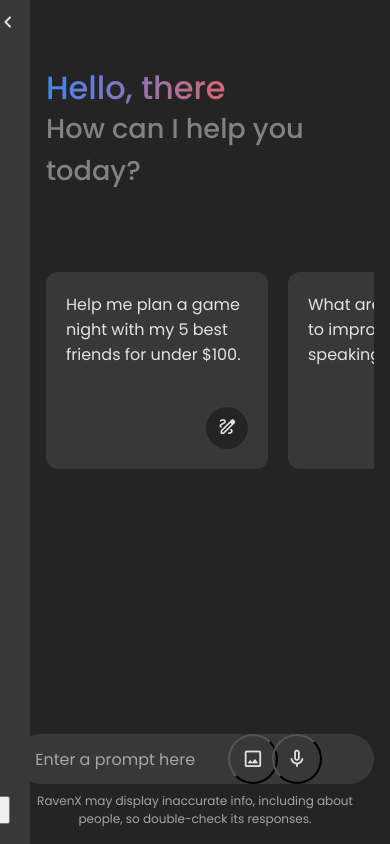
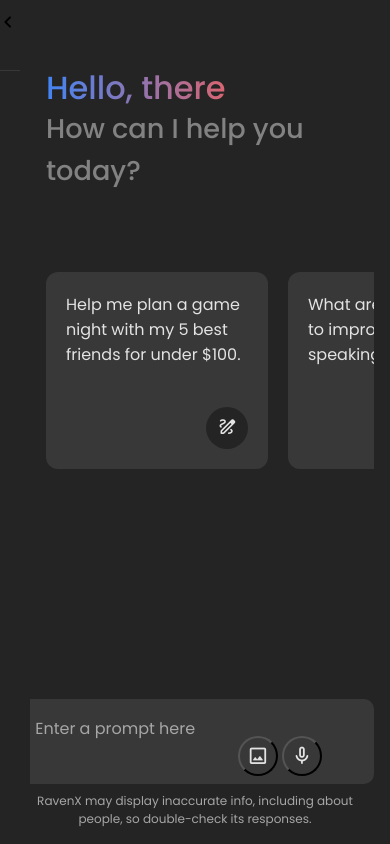
Before and after one commit to whiterven/ravenx, a Flask app: page / in a window 390 px wide. Run offline with Flask 3, Linux system fonts and the light colour scheme.

Commit message:
update page display and responsiveness

```diff
--- a/static/css/style.css
+++ b/static/css/style.css
@@ -9,27 +9,18 @@
 }
 
 :root {
-  /* Dark mode colors */
   --text-color: #E3E3E3;
   --subheading-color: #828282;
   --placeholder-color: #A6A6A6;
   --primary-color: #242424;
   --secondary-color: #383838;
   --secondary-hover-color: #444;
-}
-
-.light_mode {
-  /* Light mode colors */
-  --text-color: #222;
-  --subheading-color: #A0A0A0;
-  --placeholder-color: #6C6C6C;
-  --primary-color: #FFF;
-  --secondary-color: #E9EEF6;
-  --secondary-hover-color: #DBE1EA;
+  --message-border-color: rgba(255, 255, 255, 0.1);
 }
 
 body {
   background: var(--primary-color);
+  color: var(--text-color);
 }
 
 .header,
@@ -245,14 +243,12 @@ body.hide-header .header {
 
 .typing-form .input-wrapper {
   width: 100%;
-  height: 56px;
   display: flex;
   position: relative;
-  align-items: center;
+  align-items: flex-end;
 }
 
 .typing-form .typing-input {
-  height: 100%;
   width: 100%;
   border: none;
   outline: none;
@@ -260,8 +256,10 @@ body.hide-header .header {
   font-size: 1rem;
   color: var(--text-color);
   padding: 1.1rem 9rem 1.1rem 1.5rem;
-  border-radius: 100px;
+  border-radius: 10px;
   background: var(--secondary-color);
+  min-height: 56px;
+  max-height: 200px;
 }
 
 .typing-form .typing-input:focus {
@@ -287,9 +284,9 @@ body.hide-header .header {
   background: transparent;
   position: absolute;
   right: 8px;
+  bottom: 8px;
 }
 
-/* Specific icon positioning */
 #upload-image-button {
   right: 96px;
 }
@@ -328,15 +316,14 @@ body.hide-header .header {
   display: flex;
   align-items: center;
   justify-content: center;
-  background: none; /* No background for the delete button */
+  background: none;
   font-size: 1.25rem;
-  z-index: 1000; /* Ensure button is above other elements */
 }
-
 
 .typing-form #send-message-button {
   position: absolute;
-  right: 0;
+  right: 8px;
+  bottom: 8px;
   outline: none;
   border: none;
   transform: scale(0);
@@ -355,48 +342,13 @@ body.hide-header .header {
   color: var(--placeholder-color);
 }
 
-/* Responsive media query code for small screen */
-@media (max-width: 768px) {
-  .header :is(.title, .subtitle) {
-    font-size: 2rem;
-    line-height: 2.6rem;
-  }
-
-  .header .subtitle {
-    font-size: 1.7rem;
-  }
-
-  .typing-area :where(.typing-form, .action-buttons) {
-    gap: 0.4rem;
-  }
-
-  .typing-form .input-wrapper {
-    height: 50px;
-  }
-
-  .typing-form .typing-input {
-    padding: 1.1rem 3.5rem 1.1rem 1.2rem;
-  }
-
-  .typing-area .icon {
-    height: 50px;
-    width: 50px;
-  }
-
-  .typing-area .disclaimer-text {
-    font-size: 0.75rem;
-    margin-top: 0.5rem;
-  }
-}
-
-/* Sidebar styles */
 .sidebar {
   position: fixed;
   left: 0;
   top: 0;
   bottom: 0;
   width: 250px;
-  background: var(--secondary-color);
+  background: var(--primary-color);
   transition: transform 0.3s ease;
   transform: translateX(-220px);
   z-index: 1000;
@@ -415,7 +367,6 @@ body.hide-header .header {
   background: none;
   border: none;
   cursor: pointer;
-  color: var(--text-color);
   transition: transform 0.3s ease;
 }
 
@@ -423,20 +374,28 @@ body.hide-header .header {
   transform: rotate(180deg);
 }
 
-.previous-chats {
+.sidebar-content {
   flex-grow: 1;
   overflow-y: auto;
-  padding: 10px;
+  padding: 20px 10px;
+}
+
+.divider {
+  border: none;
+  border-top: 1px solid var(--secondary-color);
+  margin: 10px 0;
+}
+
+.previous-chats {
+  margin-top: 10px;
 }
 
 .sidebar-bottom {
   padding: 20px;
   display: flex;
-  flex-direction: column;
-  gap: 10px;
+  justify-content: center;
 }
 
-/* Adjusting main content */
 .main-content {
   margin-left: 30px;
   transition: margin-left 0.3s ease;
@@ -446,8 +405,71 @@ body.hide-header .header {
   margin-left: 250px;
 }
 
-/* Responsive adjustments */
+.chat-list .message img {
+  max-width: 100%;
+  border-radius: 5px;
+}
+
+#audio-preview {
+  margin-top: 10px;
+  display: flex;
+  align-items: center;
+  gap: 10px;
+}
+
+#audio-preview.hidden {
+  display: none;
+}
+
+#audio-preview button {
+  padding: 5px 10px;
+  border: none;
+  border-radius: 5px;
+  cursor: pointer;
+}
+
+#cancel-audio {
+  background-color: #e55865;
+  color: white;
+}
+
+#send-audio {
+  background-color: #4285f4;
+  color: white;
+}
+
 @media (max-width: 768px) {
+  .header :is(.title, .subtitle) {
+    font-size: 2rem;
+    line-height: 2.6rem;
+  }
+
+  .header .subtitle {
+    font-size: 1.7rem;
+  }
+
+  .typing-area :where(.typing-form, .action-buttons) {
+    gap: 0.4rem;
+  }
+
+  .typing-form .input-wrapper {
+    height: auto;
+  }
+
+  .typing-form .typing-input {
+    padding: 1.1rem 3.5rem 1.1rem 1.2rem;
+  }
+
+  .typing-area .icon {
+    height: 40px;
+    width: 40px;
+  }
+
+  .typing-area .disclaimer-text {
+    font-size: 0.75rem;
+    margin-top: 0.5rem;
+  }
+
   .sidebar {
     width: 200px;
     transform: translateX(-170px);
--- a/static/script.js
+++ b/static/script.js
@@ -1,7 +1,6 @@
 const typingForm = document.querySelector(".typing-form");
 const chatContainer = document.querySelector(".chat-list");
 const suggestions = document.querySelectorAll(".suggestion");
-const toggleThemeButton = document.querySelector("#theme-toggle-button");
 const deleteChatButton = document.querySelector("#delete-chat-button");
 const uploadImageButton = document.querySelector("#upload-image-button");
 const voiceInputButton = document.querySelector("#voice-input-button");
@@ -10,29 +9,35 @@ const sidebar = document.querySelector('.sidebar');
 const sidebarToggle = document.querySelector('#sidebar-toggle');
 const mainContent = document.querySelector('.main-content');
 const previousChats = document.querySelector('.previous-chats');
+const typingInput = document.querySelector('.typing-input');
+const audioPreview = document.querySelector('#audio-preview');
+const audioPlayer = document.querySelector('#audio-player');
+const cancelAudioButton = document.querySelector('#cancel-audio');
+const sendAudioButton = document.querySelector('#send-audio');
 
 // State variables
 let userMessage = null;
 let isResponseGenerating = false;
+let mediaRecorder;
+let audioChunks = [];
 
 // API configuration
-const API_KEY = "AIzaSyC7rRzi3oeNbDPGr7g_-QyJVOHFwIDkZQo"; // Your API key here
+const API_KEY = "AIzaSyC7rRzi3oeNbDPGr7g_-QyJVOHFwIDkZQo";
 const API_URL = `https://generativelanguage.googleapis.com/v1/models/gemini-1.5-pro:generateContent?key=${API_KEY}`;
 
-// Load theme and chat data from local storage on page load
+// Load chat data from local storage on page load
 const loadDataFromLocalstorage = () => {
   const savedChats = localStorage.getItem("saved-chats");
-  const isLightMode = (localStorage.getItem("themeColor") === "light_mode");
-
-  // Apply the stored theme
-  document.body.classList.toggle("light_mode", isLightMode);
-  toggleThemeButton.innerText = isLightMode ? "dark_mode" : "light_mode";
 
   // Restore saved chats or clear the chat container
   chatContainer.innerHTML = savedChats || '';
   document.body.classList.toggle("hide-header", savedChats);
 
   chatContainer.scrollTo(0, chatContainer.scrollHeight); // Scroll to the bottom
+
+  // Load previous chats into sidebar
+  const chatTitles = JSON.parse(localStorage.getItem("chat-titles")) || [];
+  chatTitles.forEach(title => addChatToSidebar(title));
 };
 
 // Create a new message element and return it
@@ -127,7 +132,7 @@ const copyMessage = (copyButton) => {
 
 // Handle sending outgoing chat messages
 const handleOutgoingChat = () => {
-  userMessage = typingForm.querySelector(".typing-input").value.trim() || userMessage;
+  userMessage = typingInput.value.trim() || userMessage;
   if (!userMessage || isResponseGenerating) return; // Exit if there is no message or response is generating
 
   isResponseGenerating = true;
@@ -135,7 +140,9 @@ const handleOutgoingChat = () => {
   const html = `<div class="message-content">
                   <img class="avatar" src="static/images/user.png" alt="User avatar">
                   <p class="text"></p>
-                </div>`;
+                </div>
+                <span onClick="editMessage(this)" class="icon material-symbols-rounded">edit</span>
+                <span onClick="regenerateResponse(this)" class="icon material-symbols-rounded">refresh</span>`;
 
   const outgoingMessageDiv = createMessageElement(html, "outgoing");
   outgoingMessageDiv.querySelector(".text").innerText = userMessage;
@@ -153,31 +160,90 @@ const handleImageUpload = () => {
   input.type = 'file';
   input.accept = 'image/*';
   input.onchange = (event) => {
-      const file = event.target.files[0];
-      if (file) {
-          // TODO: Handle image upload to server and response here
-          console.log(`Image selected: ${file.name}`);
-      }
+    const file = event.target.files[0];
+    if (file) {
+      const reader = new FileReader();
+      reader.onload = (e) => {
+        const img = document.createElement('img');
+        img.src = e.target.result;
+        img.alt = 'Uploaded Image';
+        userMessage = `<img src="${e.target.result}" alt="Uploaded Image">`;
+        handleOutgoingChat();
+      };
+      reader.readAsDataURL(file);
+    }
   };
   input.click();
 };
 
 // Function to handle voice input
 const handleVoiceInput = () => {
-  if ('webkitSpeechRecognition' in window) {
-      const recognition = new webkitSpeechRecognition();
-      recognition.continuous = false;
-      recognition.interimResults = false;
+  if (navigator.mediaDevices && navigator.mediaDevices.getUserMedia) {
+    navigator.mediaDevices.getUserMedia({ audio: true })
+      .then(stream => {
+        mediaRecorder = new MediaRecorder(stream);
+        audioChunks = [];
 
-      recognition.onresult = (event) => {
-          const transcript = event.results[0][0].transcript;
-          typingForm.querySelector(".typing-input").value = transcript;
-      };
+        mediaRecorder.ondataavailable = (event) => {
+          audioChunks.push(event.data);
+        };
 
-      recognition.start();
+        mediaRecorder.onstop = () => {
+          const audioBlob = new Blob(audioChunks, { type: 'audio/wav' });
+          const audioUrl = URL.createObjectURL(audioBlob);
+          audioPlayer.src = audioUrl;
+          audioPreview.classList.remove('hidden');
+        };
+
+        mediaRecorder.start();
+        voiceInputButton.textContent = 'stop';
+      })
+      .catch(error => console.error('Error accessing microphone:', error));
   } else {
-      console.log('Speech recognition not supported');
+    console.log('getUserMedia not supported on your browser!');
   }
+};
+
+// Function to stop recording
+const stopRecording = () => {
+  if (mediaRecorder && mediaRecorder.state === 'recording') {
+    mediaRecorder.stop();
+    voiceInputButton.textContent = 'mic';
+  }
+};
+
+// Function to edit user message
+const editMessage = (editButton) => {
+  const messageDiv = editButton.parentElement;
+  const textElement = messageDiv.querySelector('.text');
+  const originalText = textElement.innerText;
+
+  textElement.contentEditable = true;
+  textElement.focus();
+
+  const saveButton = document.createElement('span');
+  saveButton.className = 'icon material-symbols-rounded';
+  saveButton.textContent = 'save';
+  saveButton.onclick = () => {
+    textElement.contentEditable = false;
+    userMessage = textElement.innerText;
+    saveButton.remove();
+    regenerateResponse(editButton);
+  };
+
+  messageDiv.appendChild(saveButton);
+};
+
+// Function to regenerate response
+const regenerateResponse = (regenerateButton) => {
+  const messageDiv = regenerateButton.parentElement;
+  const nextMessage = messageDiv.nextElementSibling;
+
+  if (nextMessage && nextMessage.classList.contains('incoming')) {
+    nextMessage.remove();
+  }
+
+  showLoadingAnimation();
 };
 
 sidebarToggle.addEventListener('click', () => {
@@ -196,10 +262,15 @@ function addChatToSidebar(chatTitle) {
 // Modify the startNewChat function
 function startNewChat() {
   if (chatContainer.innerHTML.trim() !== '') {
-    const chatTitle = `Chat ${previousChats.children.length + 1}`;
+    const chatTitle = userMessage ? userMessage.substring(0, 30) : `Chat ${previousChats.children.length + 1}`;
     addChatToSidebar(chatTitle);
     // Save current chat before clearing
     localStorage.setItem(chatTitle, chatContainer.innerHTML);
+
+    // Update chat titles in local storage
+    const chatTitles = JSON.parse(localStorage.getItem("chat-titles")) || [];
+    chatTitles.push(chatTitle);
+    localStorage.setItem("chat-titles", JSON.stringify(chatTitles));
   }
 
   chatContainer.innerHTML = '';
@@ -217,11 +288,6 @@ function loadChat(chatTitle) {
     chatContainer.scrollTo(0, chatContainer.scrollHeight);
   }
 }
-
-// Move theme toggle and delete buttons to sidebar
-const sidebarBottom = document.querySelector('.sidebar-bottom');
-sidebarBottom.appendChild(toggleThemeButton);
-sidebarBottom.appendChild(deleteChatButton);
 
 // Update delete functionality to clear sidebar as well
 deleteChatButton.addEventListener("click", () => {
@@ -243,8 +309,26 @@ suggestions.forEach(suggestion => {
 
 // Event listeners for new buttons
 uploadImageButton.addEventListener("click", handleImageUpload);
-voiceInputButton.addEventListener("click", handleVoiceInput);
+voiceInputButton.addEventListener("click", () => {
+  if (mediaRecorder && mediaRecorder.state === 'recording') {
+    stopRecording();
+  } else {
+    handleVoiceInput();
+  }
+});
 newChatButton.addEventListener("click", startNewChat);
+
+cancelAudioButton.addEventListener("click", () => {
+  audioPreview.classList.add('hidden');
+  audioPlayer.src = '';
+});
+
+sendAudioButton.addEventListener("click", () => {
+  userMessage = `[Audio Message]`;
+  handleOutgoingChat();
+  audioPreview.classList.add('hidden');
+  audioPlayer.src = '';
+});
 
 // Prevent default form submission and handle outgoing chat
 typingForm.addEventListener("submit", (e) => {
@@ -252,4 +336,17 @@ typingForm.addEventListener("submit", (e) => {
   handleOutgoingChat();
 });
 
+// Save current chat to recent chats when the page is about to unload
+window.addEventListener('beforeunload', () => {
+  if (chatContainer.innerHTML.trim() !== '') {
+    startNewChat();
+  }
+});
+
+// Auto-expand textarea
+typingInput.addEventListener('input', function() {
+  this.style.height = 'auto';
+  this.style.height = (this.scrollHeight) + 'px';
+});
+
 loadDataFromLocalstorage();
--- a/templates/index.html
+++ b/templates/index.html
@@ -12,23 +12,23 @@
   <!-- Sidebar -->
   <div class="sidebar">
     <button id="sidebar-toggle" class="icon material-symbols-rounded">chevron_left</button>
-    <button id="new-chat-button" class="icon material-symbols-rounded">add</button>
-    <div class="previous-chats">
-      <!-- Previous chats will be dynamically added here -->
+    <div class="sidebar-content">
+      <button id="new-chat-button" class="icon material-symbols-rounded">add</button>
+      <hr class="divider">
+      <div class="previous-chats">
+        <!-- Previous chats will be dynamically added here -->
+      </div>
     </div>
     <div class="sidebar-bottom">
-      <button id="theme-toggle-button" class="icon material-symbols-rounded">light_mode</button>
       <button id="delete-chat-button" class="icon material-symbols-rounded">delete</button>
     </div>
   </div>
-
   <!-- Main Content -->
   <div class="main-content">
     <header class="header">
       <!-- Header Greetings -->
       <h1 class="title">Hello, there</h1>
       <p class="subtitle">How can I help you today?</p>
-
       <!-- Suggestion list -->
       <ul class="suggestion-list">
         <li class="suggestion">
@@ -49,28 +49,30 @@
         </li>
       </ul>
     </header>
-
     <!-- Chat List / Container -->
     <div class="chat-list">
       <!-- Chat messages will be appended here -->
     </div>
-
     <!-- Typing Area -->
     <div class="typing-area">
       <form action="#" class="typing-form">
         <div class="input-wrapper">
-          <input type="text" placeholder="Enter a prompt here" class="typing-input" required />
+          <textarea placeholder="Enter a prompt here" class="typing-input" required></textarea>
           <button type="button" id="upload-image-button" class="icon material-symbols-rounded">image</button>
           <button type="button" id="voice-input-button" class="icon material-symbols-rounded">mic</button>
           <button type="submit" id="send-message-button" class="icon material-symbols-rounded">send</button>
         </div>
       </form>
+      <div id="audio-preview" class="hidden">
+        <audio id="audio-player" controls></audio>
+        <button id="cancel-audio">Cancel</button>
+        <button id="send-audio">Send</button>
+      </div>
       <p class="disclaimer-text">
         RavenX may display inaccurate info, including about people, so double-check its responses.
       </p>
     </div>
   </div>
-
   <script src="{{ url_for('static', filename='script.js') }}"></script>
 </body>
 </html>
```
Also changed, not shown: other parts of static/css/style.css (+22 -21 lines).
